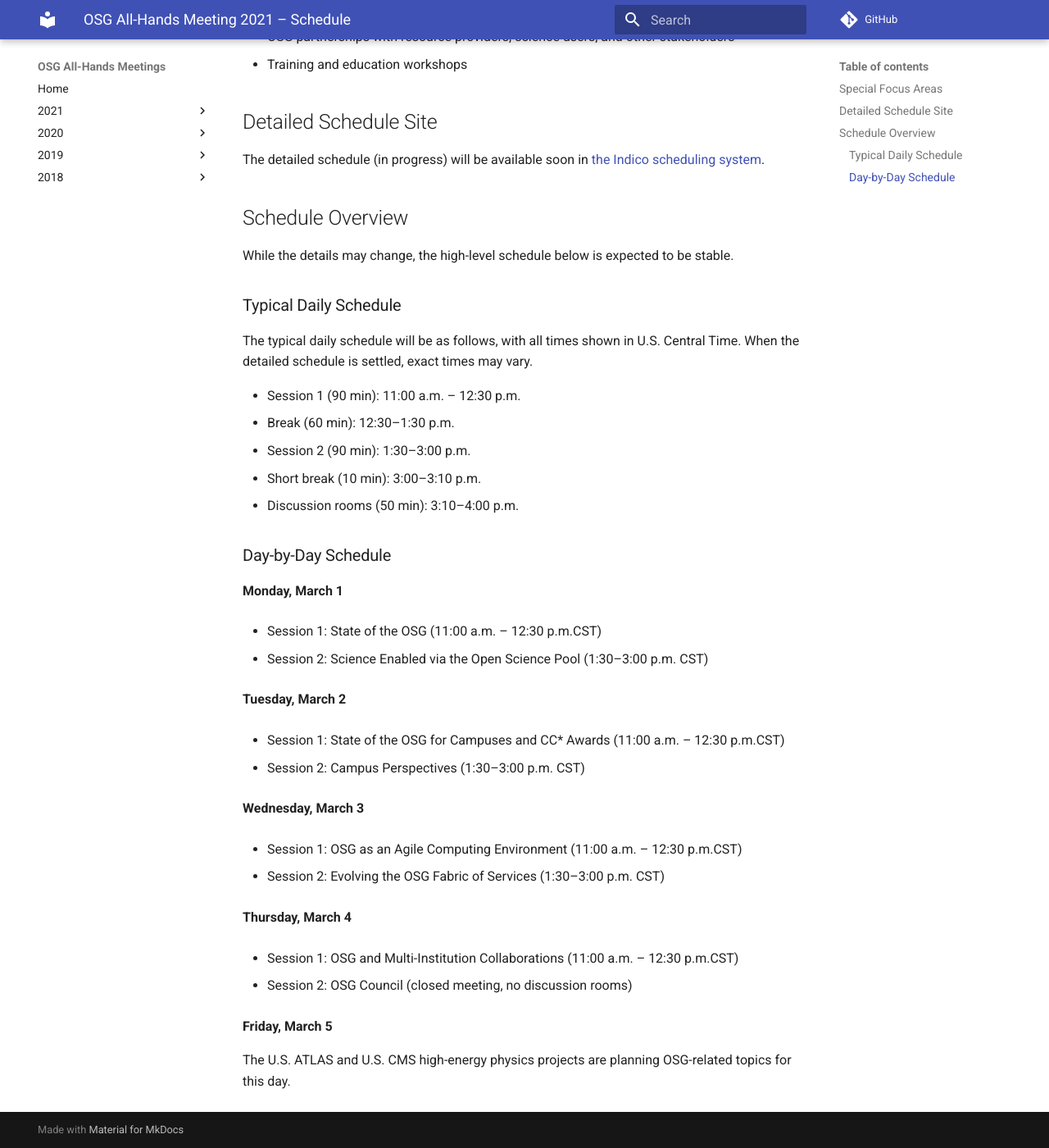
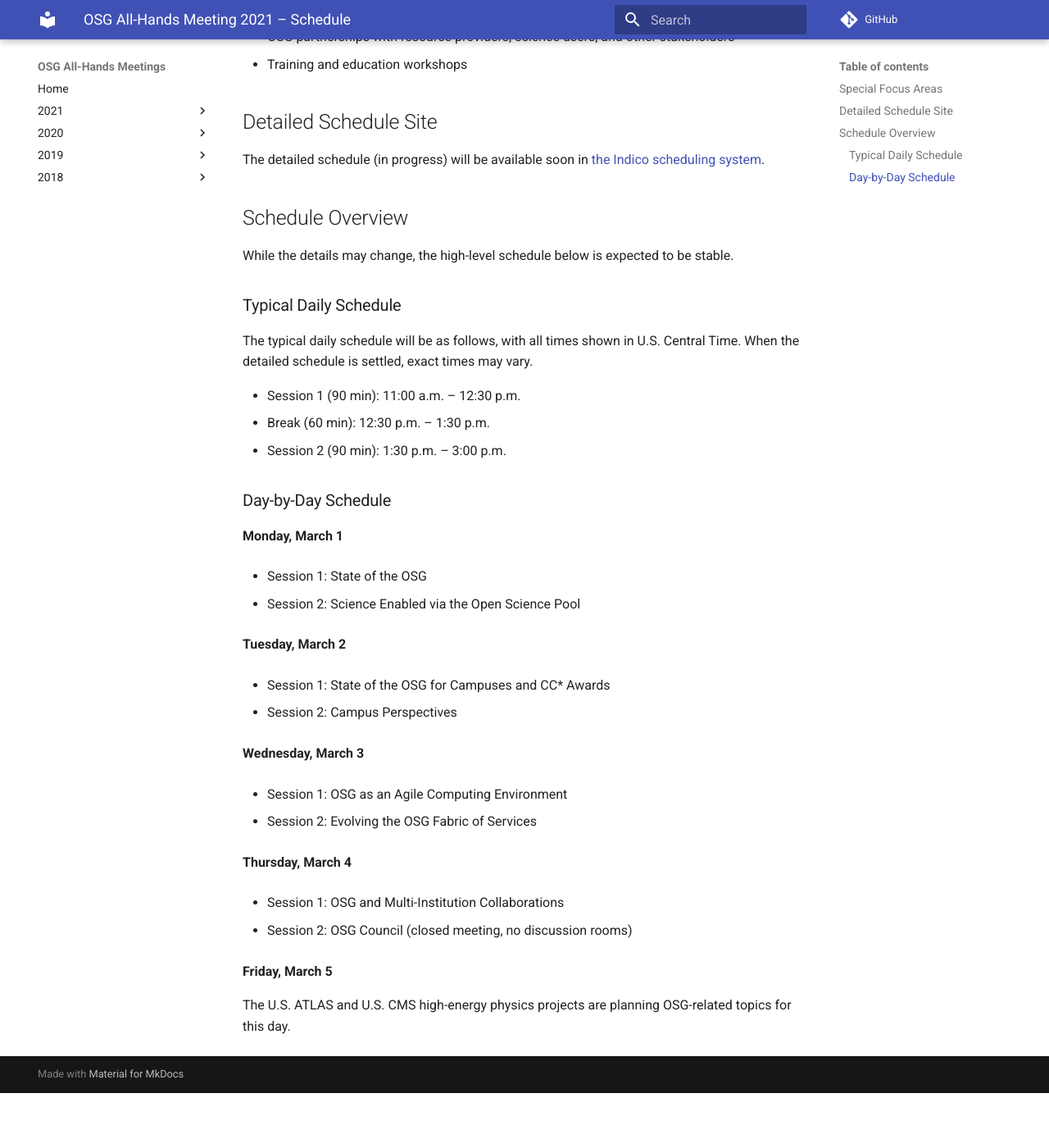
Before and after one commit to osg-htc/all-hands, an MkDocs documentation site: the page built from docs/2021/schedule.md, in a window 1280 px wide and 1400 px high, scrolled down 424 px. Shown: the whole window at 82% size. Built offline with MkDocs 1.6.1 and Material for MkDocs 9.7.7, drawn with Linux system fonts in a browser that asks for light colours; comment, search, counter and statistics services are not loaded; after the commit the page ends 1757 px from its top, so only the background shows below that.

Commit message:
Update schedule.md

```diff
--- a/docs/2021/schedule.md
+++ b/docs/2021/schedule.md
@@ -30,34 +30,33 @@ The typical daily schedule will be as follows, with all times shown in
 U.S. Central Time.  When the detailed schedule is settled, exact times may vary.
 
 *   Session 1 (90 min): 11:00 a.m. &ndash; 12:30 p.m.
-*   Break (60 min): 12:30&ndash;1:30 p.m.
-*   Session 2 (90 min): 1:30&ndash;3:00 p.m.
-*   Short break (10 min): 3:00&ndash;3:10 p.m.
-*   Discussion rooms (50 min): 3:10&ndash;4:00 p.m.
+*   Break (60 min): 12:30 p.m. &ndash; 1:30 p.m.
+*   Session 2 (90 min): 1:30 p.m. &ndash; 3:00 p.m.
+
 
 ### Day-by-Day Schedule
 
 **Monday, March 1**
 
-*   Session 1: State of the OSG (11:00 a.m. &ndash; 12:30 p.m.CST)
+*   Session 1: State of the OSG
 
-*   Session 2: Science Enabled via the Open Science Pool (1:30&ndash;3:00 p.m. CST)
+*   Session 2: Science Enabled via the Open Science Pool
 
 **Tuesday, March 2**
 
-*   Session 1: State of the OSG for Campuses and CC* Awards (11:00 a.m. &ndash; 12:30 p.m.CST)
+*   Session 1: State of the OSG for Campuses and CC* Awards
 
-*   Session 2:  Campus Perspectives (1:30&ndash;3:00 p.m. CST)
+*   Session 2:  Campus Perspectives
 
 **Wednesday, March 3**
 
-*   Session 1: OSG as an Agile Computing Environment (11:00 a.m. &ndash; 12:30 p.m.CST)
+*   Session 1: OSG as an Agile Computing Environment
 
-*   Session 2: Evolving the OSG Fabric of Services (1:30&ndash;3:00 p.m. CST)
+*   Session 2: Evolving the OSG Fabric of Services
 
 **Thursday, March 4**
 
-*   Session 1: OSG and Multi-Institution Collaborations (11:00 a.m. &ndash; 12:30 p.m.CST)
+*   Session 1: OSG and Multi-Institution Collaborations
 
 *   Session 2: OSG Council (closed meeting, no discussion rooms)
 
```
